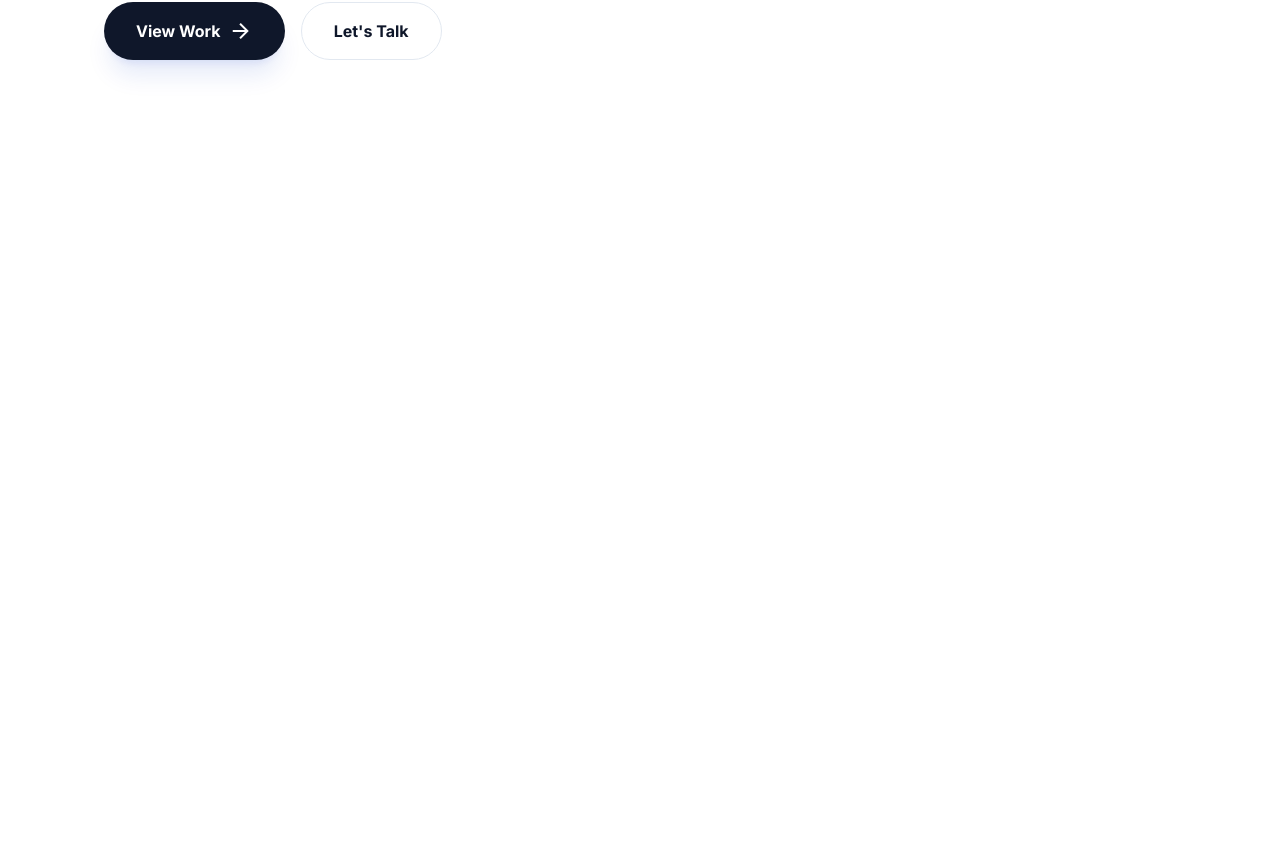
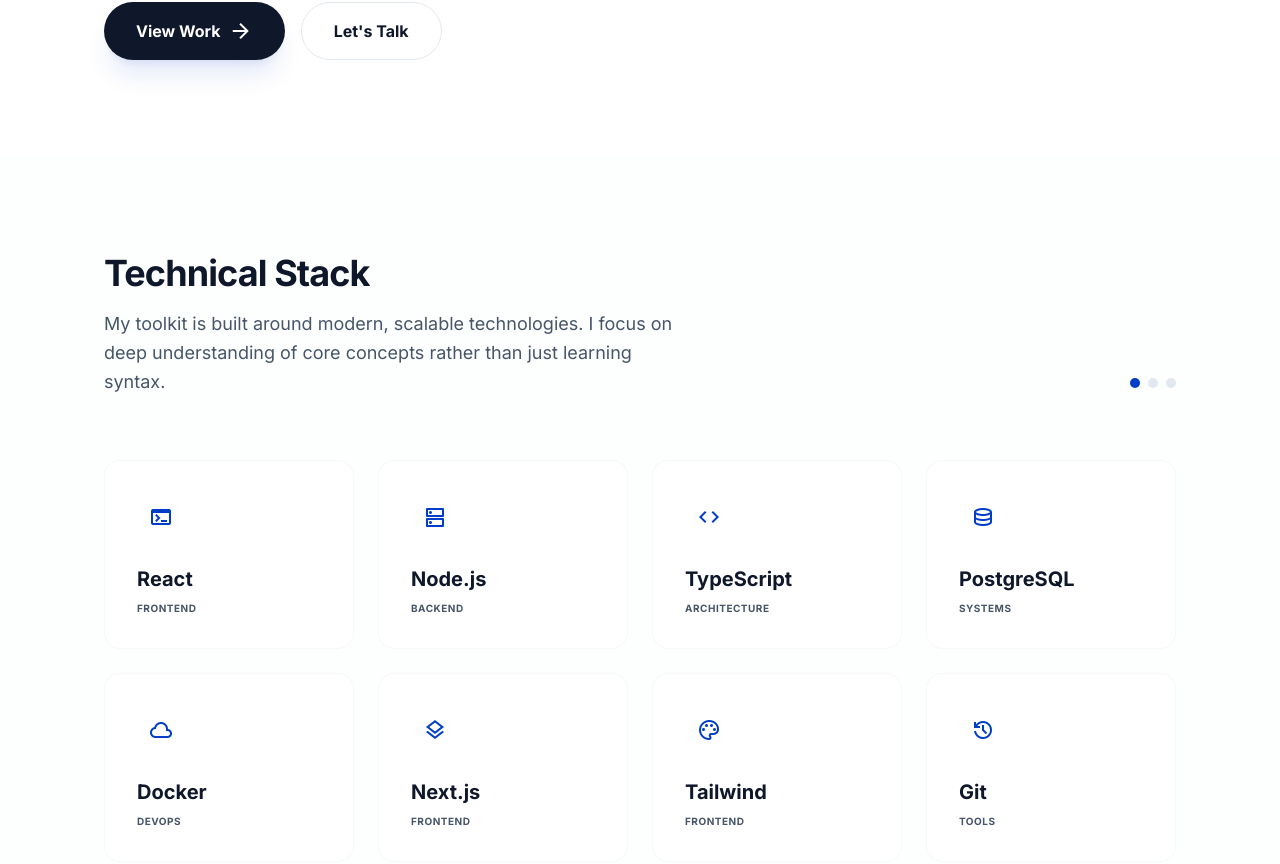
Before and after one commit to abhishek-nicorai/Abhishek-Portfolio, a Next.js app: page / in a window 1280 px wide. Shown: the part 650-1514 px from the top of the page. Before the commit the page ends 806 px from the top, so only its background shows below. Built offline with nearby package versions, Linux system fonts and the light colour scheme.

Commit message:
implement data-driven skills section with hover-lift cards

```diff
--- a/src/app/page.tsx
+++ b/src/app/page.tsx
@@ -1,9 +1,11 @@
 import { Hero } from "@/sections/Hero";
+import { Skills } from "@/sections/Skills";
 
 export default function Home() {
   return (
     <main>
       <Hero />
+      <Skills />
       {/* We will add Skills and Projects next */}
     </main>
   );
--- /dev/null
+++ b/src/components/SkillCard.tsx
@@ -0,0 +1,18 @@
+import React from 'react';
+import { Skill } from '@/types';
+
+export const SkillCard = ({ name, icon, category }: Skill) => {
+  return (
+    <div className="bg-white p-8 border border-outline-variant/30 rounded-2xl transition-all duration-300 hover:-translate-y-2 hover:shadow-[0_20px_40px_-15px_rgba(15,23,42,0.1)] group">
+      <div className="w-12 h-12 bg-surface-container-low rounded-xl flex items-center justify-center mb-6 text-primary group-hover:scale-110 transition-transform duration-300">
+        <span className="material-symbols-outlined font-fill-1">
+          {icon}
+        </span>
+      </div>
+      <h3 className="text-xl font-bold text-on-surface mb-2">{name}</h3>
+      <p className="text-[10px] font-bold text-on-surface-variant tracking-wider uppercase">
+        {category}
+      </p>
+    </div>
+  );
+};
--- a/src/constants/index.ts
+++ b/src/constants/index.ts
@@ -18,14 +18,14 @@
 ];
 
 export const SKILLS: Skill[] = [
-  {
-    category: "Frontend",
-    items: ["React", "Next.js", "TypeScript", "Tailwind CSS"],
-  },
-  {
-    category: "Tools",
-    items: ["Git", "GitHub", "VS Code", "Vercel"],
-  },
+  { name: "React", icon: "terminal", category: "Frontend" },
+  { name: "Node.js", icon: "dns", category: "Backend" },
+  { name: "TypeScript", icon: "code", category: "Architecture" },
+  { name: "PostgreSQL", icon: "database", category: "Systems" },
+  { name: "Docker", icon: "cloud", category: "DevOps" },
+  { name: "Next.js", icon: "layers", category: "Frontend" },
+  { name: "Tailwind", icon: "palette", category: "Frontend" },
+  { name: "Git", icon: "history", category: "Tools" },
 ];
 
 // Leave this empty for now if you are a student, or add your details
--- /dev/null
+++ b/src/sections/Skills.tsx
@@ -0,0 +1,37 @@
+import { SKILLS } from "@/constants";
+import { SkillCard } from "@/components/SkillCard";
+
+export const Skills = () => {
+  return (
+    <section id="about" className="py-24 bg-surface-container/30 border-y border-outline-variant/5">
+      <div className="max-w-[1120px] mx-auto px-6">
+
+        {/* Header Block */}
+        <div className="flex flex-col md:flex-row justify-between items-end mb-16 gap-8">
+          <div className="max-w-xl space-y-4">
+            <h2 className="text-4xl font-bold text-on-surface tracking-tight">
+              Technical Stack
+            </h2>
+            <p className="text-on-surface-variant text-lg leading-relaxed">
+              My toolkit is built around modern, scalable technologies. I focus on
+              deep understanding of core concepts rather than just learning syntax.
+            </p>
+          </div>
+
+          <div className="flex gap-2 pb-2">
+            <div className="w-2.5 h-2.5 rounded-full bg-primary"></div>
+            <div className="w-2.5 h-2.5 rounded-full bg-outline-variant"></div>
+            <div className="w-2.5 h-2.5 rounded-full bg-outline-variant"></div>
+          </div>
+        </div>
+
+        {/* Skills Grid */}
+        <div className="grid grid-cols-2 md:grid-cols-4 lg:grid-cols-4 gap-6">
+          {SKILLS.map((skill) => (
+            <SkillCard key={skill.name} {...skill} />
+          ))}
+        </div>
+      </div>
+    </section>
+  );
+};
--- a/src/types/index.ts
+++ b/src/types/index.ts
@@ -19,6 +19,7 @@
 }
 
 export interface Skill {
-  category: string;
-  items: string[];
+  name: string;
+  icon: string;
+  category: "Frontend" | "Backend" | "Architecture" | "Systems" | "DevOps" | "Tools";
 }
```
Also changed, not shown: 1 other file (tests, documents, lock files or other folders).
